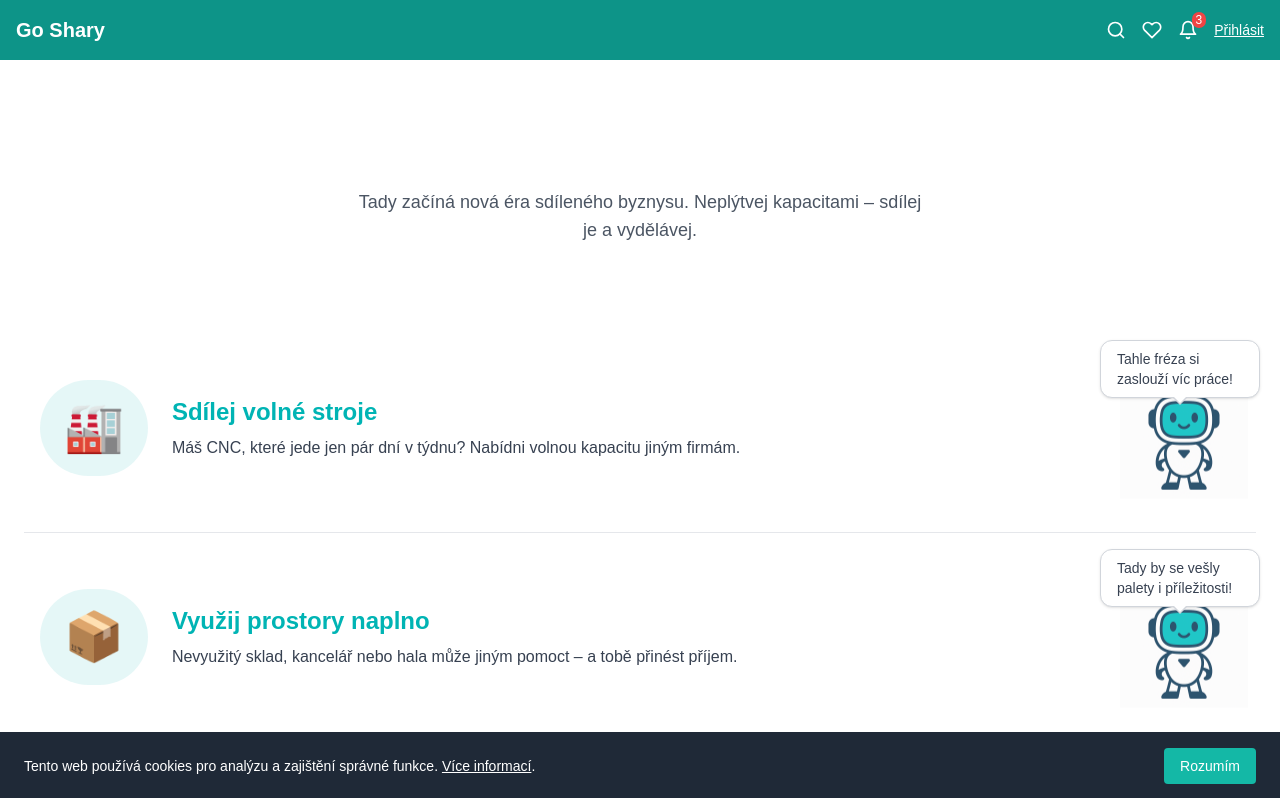
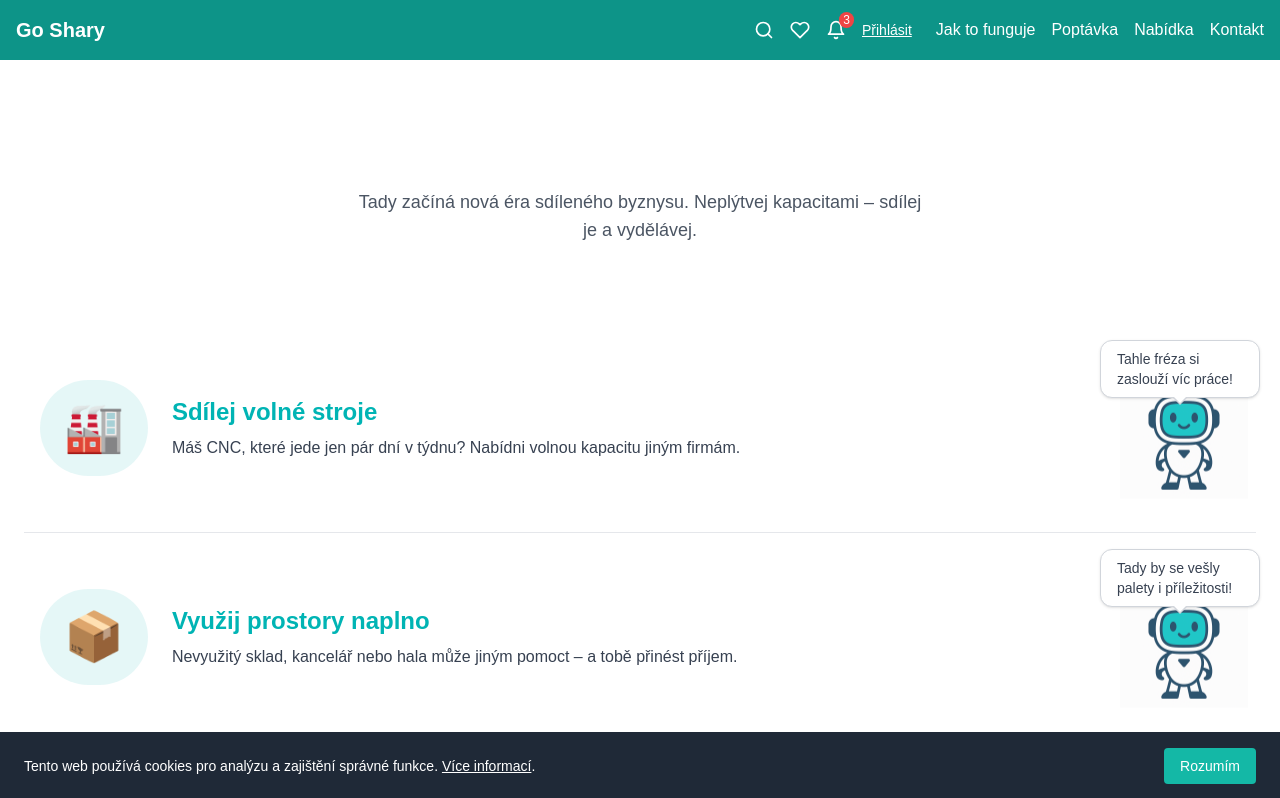
Before and after one commit to Tekier10/goshary, a Next.js app: page / in a window 1280 px wide. Shown: the top 798 px of the page. Built offline with nearby package versions, Linux system fonts and the light colour scheme; a web font is replaced by a local one.

Commit message:
Update Header.tsx

```diff
--- a/components/Header.tsx
+++ b/components/Header.tsx
@@ -1,37 +1,36 @@
-// components/Header.tsx
 import Link from 'next/link';
 import { useState } from 'react';
 import { FiMenu, FiSearch, FiHeart, FiBell, FiUser } from 'react-icons/fi';
 import useUser from '../utils/useUser';
 
 export default function Header() {
-  const [menuOpen, setMenuOpen] = useState(false);
+  const [isOpen, setIsOpen] = useState(false);
   const { user, logout } = useUser();
 
   return (
-    <header className="bg-teal-600 text-white p-4 flex items-center justify-between relative">
-      {/* Logo */}
+    <header className="bg-teal-600 text-white p-4">
+      <div className="max-w-7xl mx-auto flex items-center justify-between">
+        {/* Logo vlevo */}
         <Link href="/" className="text-xl font-bold">
           Go Shary
         </Link>
 
-      {/* Ikony + profil */}
+        {/* Desktop */}
+        <div className="hidden sm:flex items-center gap-6">
+          {/* Ikony */}
           <div className="flex items-center gap-4">
             <Link href="/vyhledavani">
               <FiSearch size={20} />
             </Link>
-
             <Link href="/oblibene">
               <FiHeart size={20} />
             </Link>
-
             <Link href="/notifikace" className="relative">
               <FiBell size={20} />
               <span className="absolute -top-2 -right-2 bg-red-500 text-xs rounded-full px-1">
                 3
               </span>
             </Link>
-
             {user ? (
               <div className="flex items-center gap-2 text-sm">
                 <FiUser />
@@ -48,28 +47,54 @@ export default function Header() {
                 Přihlásit
               </Link>
             )}
+          </div>
 
-        {/* Hamburger */}
-        <button
-          onClick={() => setMenuOpen(!menuOpen)}
-          className="sm:hidden focus:outline-none"
-        >
+          {/* Menu napravo */}
+          <nav className="flex items-center gap-4">
+            <Link href="/jak-to-funguje" className="hover:underline">Jak to funguje</Link>
+            <Link href="/poptavka" className="hover:underline">Poptávka</Link>
+            <Link href="/nabidka" className="hover:underline">Nabídka</Link>
+            <Link href="/kontakt" className="hover:underline">Kontakt</Link>
+          </nav>
+        </div>
+
+        {/* Mobilní verze – ikony + hamburger */}
+        <div className="sm:hidden flex items-center gap-4">
+          <Link href="/vyhledavani">
+            <FiSearch size={20} />
+          </Link>
+          <Link href="/oblibene">
+            <FiHeart size={20} />
+          </Link>
+          <Link href="/notifikace">
+            <FiBell size={20} />
+          </Link>
+          <button onClick={() => setIsOpen(!isOpen)}>
             <FiMenu size={24} />
           </button>
         </div>
+      </div>
 
-      {/* Dropdown menu */}
-      {menuOpen && (
-        <nav className="absolute top-full left-0 w-full bg-white text-gray-800 shadow-md p-4 space-y-2 z-10">
-          <Link href="/nabidka" className="block hover:text-teal-600">
-            Nabídky
+      {/* Rozbalené menu v mobilu */}
+      {isOpen && (
+        <nav className="sm:hidden px-4 pt-2 pb-4 space-y-2 bg-white text-gray-800 shadow-md">
+          <Link href="/jak-to-funguje" className="block py-1">Jak to funguje</Link>
+          <Link href="/poptavka" className="block py-1">Poptávka</Link>
+          <Link href="/nabidka" className="block py-1">Nabídka</Link>
+          <Link href="/kontakt" className="block py-1">Kontakt</Link>
+          <Link href="/pridat" className="block py-1">➕ Přidat inzerát</Link>
+          {user ? (
+            <button
+              onClick={logout}
+              className="block py-1 text-sm text-teal-600 underline"
+            >
+              Odhlásit
+            </button>
+          ) : (
+            <Link href="/prihlaseni" className="block py-1 text-sm text-teal-600">
+              Přihlásit
             </Link>
-          <Link href="/poptavka" className="block hover:text-teal-600">
-            Poptávky
-          </Link>
-          <Link href="/pridat" className="block hover:text-teal-600">
-            ➕ Přidat inzerát
-          </Link>
+          )}
         </nav>
       )}
     </header>
```
Lines whose indentation alone changed are shown as unchanged.
